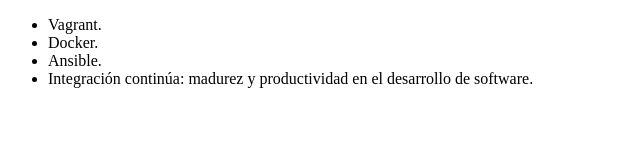
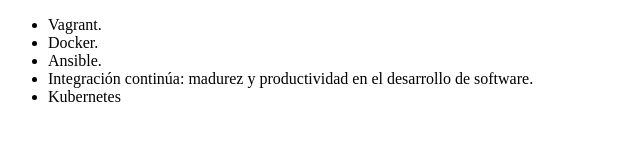
Before and after one commit to OnielC/Alura_Git, a plain HTML site: page Index.html in a window 1280 px wide. Shown: the full height of the page, 0-640 px from the left. Drawn offline with Linux system fonts and the light colour scheme.

Commit message:
Agregando curso de Kubernetes.

```diff
--- a/Index.html
+++ b/Index.html
@@ -6,7 +6,7 @@
 
           <meta charset="UTF-8">
 
-          <title>Cursos de Alura</title>
+          <title>Cursos de desarrolladores de Alura</title>
 
      </head>
 
@@ -18,6 +18,7 @@
               <li>Docker.</li>
               <li>Ansible.</li>
               <li>Integración continúa: madurez y productividad en el desarrollo de software.</li>
+              <li>Kubernetes</li>
 
           </ul>
 
```
